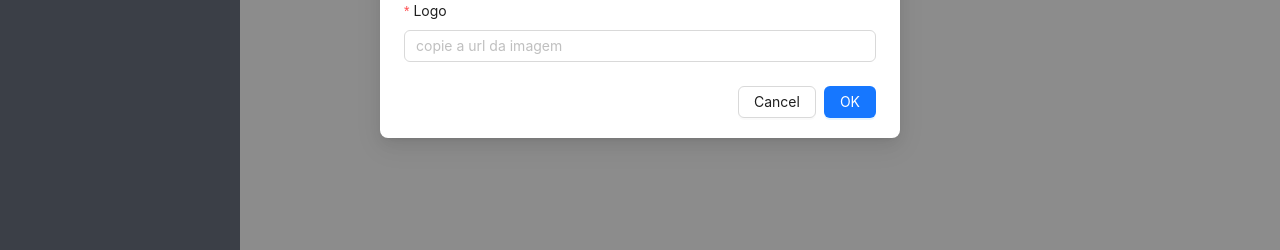
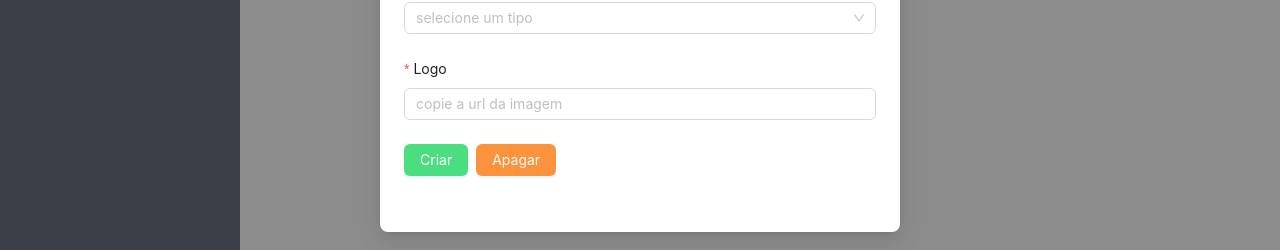
Before and after one commit to DamiaoCanndido/football-manager, a React (Vite) app: page /teams in a window 1280 px wide. Both pictures are taken after a click on the button "Criar". Shown: the part 410-660 px from the top of the page. Built offline with nearby package versions, Linux system fonts and the light colour scheme; no server answers.

Commit message:
Refactor team modal validation

```diff
--- /dev/null
+++ b/src/components/tails/league-card.tsx
@@ -0,0 +1,27 @@
+interface ILeague {
+  items: {
+    id: string;
+    name: string;
+    type: string;
+    logo: string;
+    season: string;
+    rounds: string[];
+    numberOfRounds: number;
+    countryId: string | null;
+  };
+}
+
+export function LeagueCard({ items }: ILeague) {
+  return (
+    <div className="flex h-80 w-64 mx-2 mb-2 flex-col rounded-lg">
+      <div className="bg-gray-300 p-2 flex justify-center items-center">
+        <div className="bg-white rounded-full h-56 w-56 flex justify-center items-center">
+          <img className="h-32 p-4" src={items.logo} alt="" />
+        </div>
+      </div>
+      <div className="bg-gray-200 h-16 w-64 flex justify-center items-center">
+        <p className="text-xl">{items.name}</p>
+      </div>
+    </div>
+  );
+}
--- a/src/pages/games.tsx
+++ b/src/pages/games.tsx
@@ -1,6 +1,6 @@
 import { Navbar } from '@/components/main/navbar';
 import { Menu } from '@/components/main/menu';
-import { GameCard } from '@/components/teams/game-card';
+import { GameCard } from '@/components/cards/game-card';
 
 export function Games() {
   const responses = [
--- a/src/pages/leagues.tsx
+++ b/src/pages/leagues.tsx
@@ -1,6 +1,6 @@
 import { Navbar } from '@/components/main/navbar';
 import { Menu } from '@/components/main/menu';
-import { LeagueCard } from '@/components/teams/league-card';
+import { LeagueCard } from '@/components/cards/league-card';
 
 export function Leagues() {
   const responses = [
--- a/src/pages/teams.tsx
+++ b/src/pages/teams.tsx
@@ -2,7 +2,7 @@ import { useState, useEffect, FormEvent } from 'react';
 import { api } from '../lib/axios';
 import { Navbar } from '@/components/main/navbar';
 import { Menu } from '@/components/main/menu';
-import { TeamCard } from '@/components/teams/team-card';
+import { TeamCard } from '@/components/cards/team-card';
 import { Searching } from '@/components/ui/searching';
 import { Button, Form, Input, Modal, Select } from 'antd';
 
@@ -28,6 +28,13 @@ export function Teams() {
 
   const [isModalOpen, setIsModalOpen] = useState(false);
 
+  const resetFields = () => {
+    setName('');
+    setCode('');
+    setType('');
+    setLogo('');
+  };
+
   const showModal = () => {
     setIsModalOpen(true);
   };
@@ -40,30 +47,7 @@ export function Teams() {
     setIsModalOpen(false);
   };
 
-  const submitError = (field: string) => {
-    Modal.error({
-      title: 'Erro',
-      content: `o campo ${field} está inválido.`,
-    });
-  };
-
   const handleSubmit = async () => {
-    if (name.trim().length < 3) {
-      submitError('nome');
-      return;
-    }
-    if (code.trim().length < 3) {
-      submitError('código');
-      return;
-    }
-    if (type.trim().length < 3) {
-      submitError('nome');
-      return;
-    }
-    if (logo.trim().length < 3) {
-      submitError('nome');
-      return;
-    }
     try {
       await api.post(`/team`, {
         name,
@@ -82,7 +66,7 @@ export function Teams() {
     } catch (error) {
       Modal.error({
         title: 'Erro',
-        content: `Algum campo ainda está inválido`,
+        content: `Requisição inválida.`,
       });
     } finally {
       handleOk();
@@ -139,9 +123,11 @@ export function Teams() {
               </Button>
               <Modal
                 title="Criar novo time:"
+                centered
                 open={isModalOpen}
                 onOk={handleSubmit}
                 onCancel={handleCancel}
+                footer
               >
                 <Form
                   name="trigger"
@@ -155,7 +141,16 @@ export function Teams() {
                     name="name"
                     validateFirst
                     required
-                    rules={[{ min: 3 }]}
+                    rules={[
+                      {
+                        min: 3,
+                        message: 'Digite um nome com 3 caracteres no mínimo.',
+                      },
+                      {
+                        required: true,
+                        message: 'Digite um nome válido',
+                      },
+                    ]}
                   >
                     <Input
                       placeholder="Nome"
@@ -170,7 +165,16 @@ export function Teams() {
                     name="code"
                     validateFirst
                     required
-                    rules={[{ min: 3 }, { max: 3 }]}
+                    rules={[
+                      {
+                        len: 3,
+                        message: 'Digite um código com 3 caracteres.',
+                      },
+                      {
+                        required: true,
+                        message: 'Digite um codigo válido',
+                      },
+                    ]}
                   >
                     <Input
                       placeholder="Código"
@@ -182,7 +186,12 @@ export function Teams() {
                   <Form.Item
                     name="type"
                     label="Tipo"
-                    rules={[{ required: true }]}
+                    rules={[
+                      {
+                        required: true,
+                        message: 'Escolha o tipo de time',
+                      },
+                    ]}
                   >
                     <Select
                       placeholder="selecione um tipo"
@@ -203,7 +212,16 @@ export function Teams() {
                     name="logo"
                     validateFirst
                     required
-                    rules={[{ min: 3 }, { type: 'url' }]}
+                    rules={[
+                      {
+                        required: true,
+                        message: 'Cole um url válida',
+                      },
+                      {
+                        type: 'url',
+                        message: 'Url inválida',
+                      },
+                    ]}
                   >
                     <Input
                       placeholder="copie a url da imagem"
@@ -211,6 +229,28 @@ export function Teams() {
                       onChange={(e) => setLogo(e.target.value)}
                     />
                   </Form.Item>
+                  <div className="flex gap-2">
+                    <Form.Item name="button">
+                      <Button
+                        onClick={handleSubmit}
+                        className="bg-green-400"
+                        type="primary"
+                        htmlType="submit"
+                      >
+                        Criar
+                      </Button>
+                    </Form.Item>
+                    <Form.Item name="button">
+                      <Button
+                        onClick={resetFields}
+                        className="bg-orange-400"
+                        type="primary"
+                        htmlType="reset"
+                      >
+                        Apagar
+                      </Button>
+                    </Form.Item>
+                  </div>
                 </Form>
               </Modal>
             </>
```
Also changed, not shown: src/components/cards/game-card.tsx (renamed from src/components/teams/game-card.tsx), src/components/cards/league-card.tsx (renamed from src/components/teams/league-card.tsx), src/components/cards/team-card.tsx (renamed from src/components/teams/team-card.tsx).
